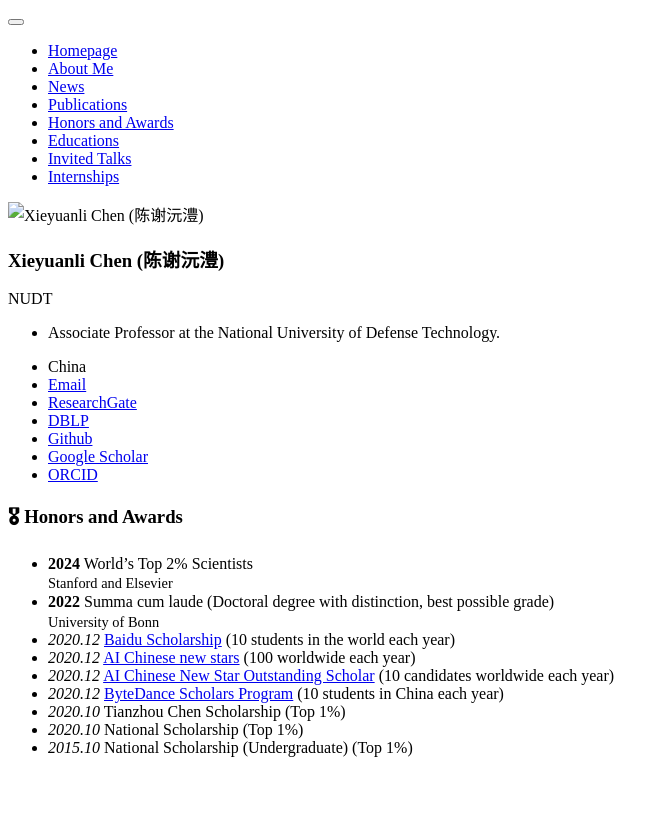
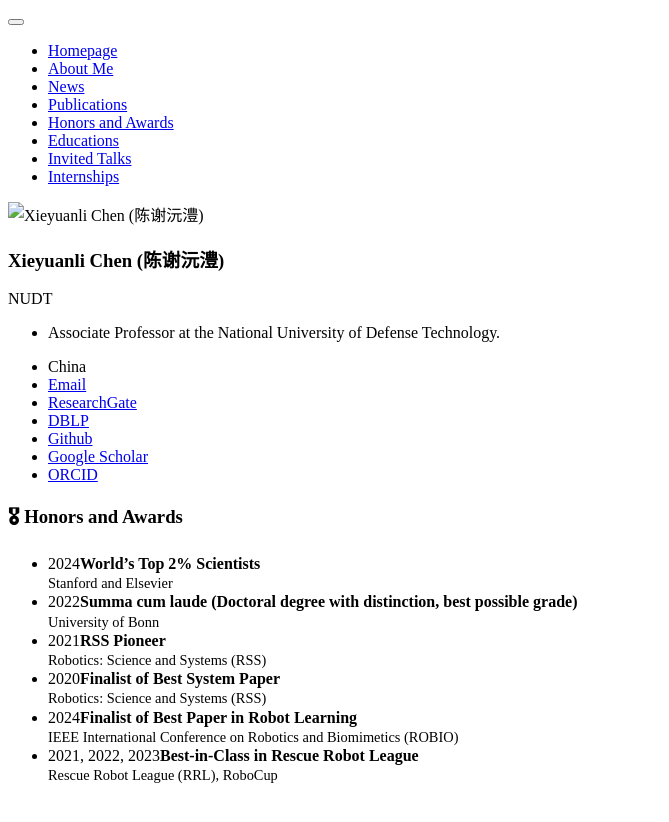
Before and after one commit to shenyehui/my-home, a Jekyll site: the page built from _pages/includes/honers.md, in a window 1280 px wide. Shown: the top 822 px of the page, without its empty margins (0-669 px from the left). Built offline with Jekyll 4.4.1, drawn with Linux system fonts in a browser that asks for light colours; our own code applies the rules of GitHub Pages for plain Markdown files.

Commit message:
Update honers.md

```diff
--- a/_pages/includes/honers.md
+++ b/_pages/includes/honers.md
@@ -1,16 +1,25 @@
 # 🎖 Honors and Awards
 - <p style="margin: 0; line-height: 1.2;">
-  <strong>2024</strong> World’s Top 2% Scientists<br>
+  2024<strong>World’s Top 2% Scientists</strong> <br>
   <span style="font-size: 90%;">Stanford and Elsevier</span>
   </p>
 - <p style="margin: 0; line-height: 1.2;">
-  <strong>2022</strong> Summa cum laude (Doctoral degree with distinction, best possible grade)<br>
+  2022<strong>Summa cum laude (Doctoral degree with distinction, best possible grade)</strong> <br>
   <span style="font-size: 90%;">University of Bonn</span>
   </p>
-- *2020.12* [Baidu Scholarship](https://baike.baidu.com/item/%E7%99%BE%E5%BA%A6%E5%A5%96%E5%AD%A6%E9%87%91/9929412) (10 students in the world each year)
-- *2020.12* [AI Chinese new stars](https://mp.weixin.qq.com/s?__biz=MzA4NzQ5MTA2NA==&mid=2653639431&idx=1&sn=25b6368c1954419b9090840347d9a27d&chksm=8be75b90bc90d286a5af3ef8e610e822d705dc3cf4382b45e3f14489f3e7ec4fd8c95ed0eceb&mpshare=1&scene=2&srcid=0511LMlj9Qv9DeIZAjMjYAU9&sharer_sharetime=1620731348139&sharer_shareid=631c113940cb81f34895aa25ab14422a#rd) (100 worldwide each year)
-- *2020.12* [AI Chinese New Star Outstanding Scholar](https://mp.weixin.qq.com/s?__biz=MzA4NzQ5MTA2NA==&mid=2653639431&idx=1&sn=25b6368c1954419b9090840347d9a27d&chksm=8be75b90bc90d286a5af3ef8e610e822d705dc3cf4382b45e3f14489f3e7ec4fd8c95ed0eceb&mpshare=1&scene=2&srcid=0511LMlj9Qv9DeIZAjMjYAU9&sharer_sharetime=1620731348139&sharer_shareid=631c113940cb81f34895aa25ab14422a#rd) (10 candidates worldwide each year)
-- *2020.12* [ByteDance Scholars Program](https://ur.bytedance.com/scholarship) (10 students in China each year)
-- *2020.10* Tianzhou Chen Scholarship (Top 1%)
-- *2020.10* National Scholarship (Top 1%)
-- *2015.10* National Scholarship (Undergraduate) (Top 1%)
+- <p style="margin: 0; line-height: 1.2;">
+  2021<strong>RSS Pioneer</strong><br>
+  <span style="font-size: 90%;">Robotics: Science and Systems (RSS)</span>
+  </p>
+- <p style="margin: 0; line-height: 1.2;">
+  2020<strong>Finalist of Best System Paper</strong><br>
+  <span style="font-size: 90%;">Robotics: Science and Systems (RSS)</span>
+  </p>
+- <p style="margin: 0; line-height: 1.2;">
+  2024<strong>Finalist of Best Paper in Robot Learning</strong><br>
+  <span style="font-size: 90%;">IEEE International Conference on Robotics and Biomimetics (ROBIO)</span>
+  </p>
+- <p style="margin: 0; line-height: 1.2;">
+  2021, 2022, 2023<strong>Best‑in‑Class in Rescue Robot League</strong><br>
+  <span style="font-size: 90%;">Rescue Robot League (RRL), RoboCup</span>
+  </p>
```
